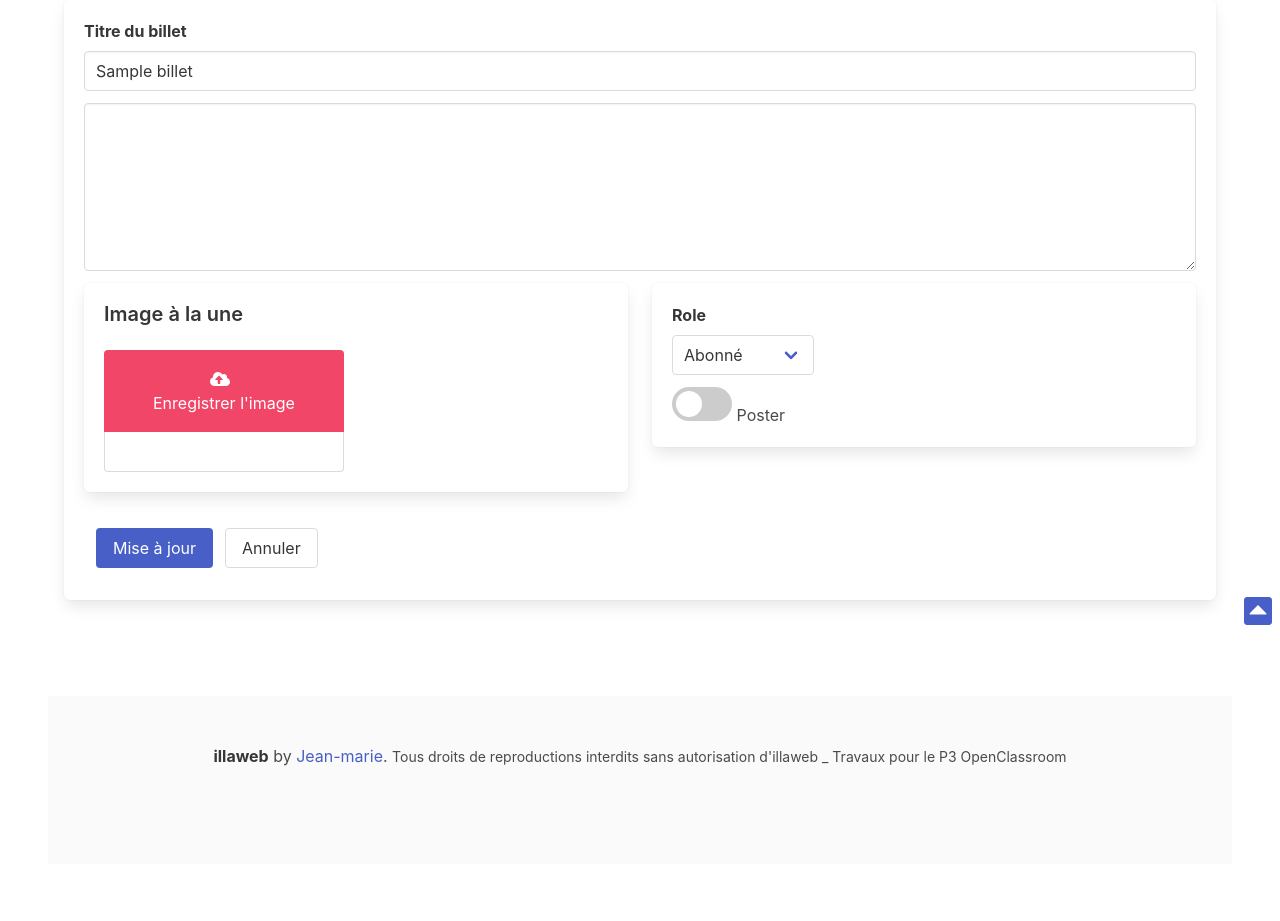
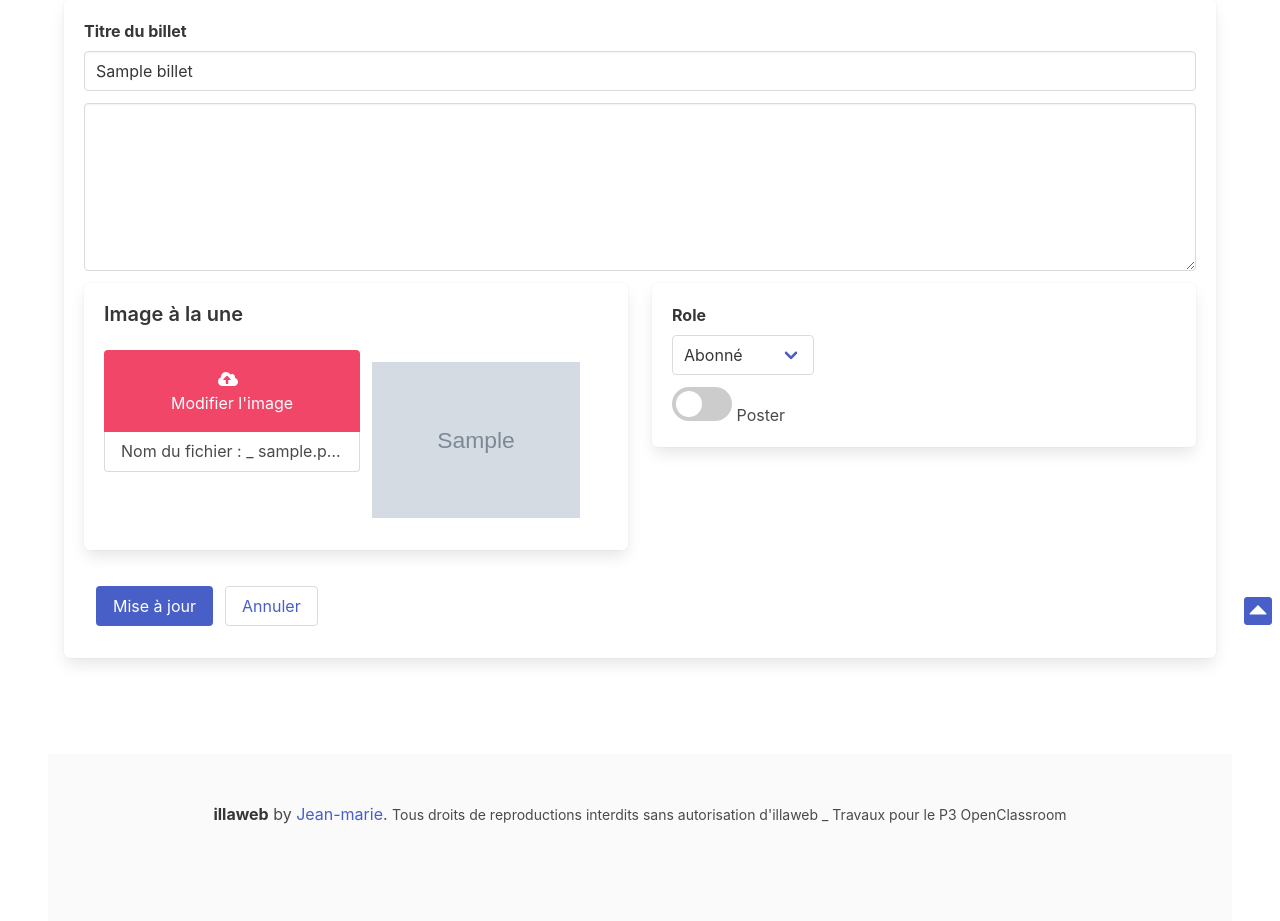
Before and after one commit to illaweb35/Alaska, a PHP site: template Src/Views/Back/Edit_billet.phtml in a window 1280 px wide. Shown: the part 157-1078 px from the top of the page. Before the commit the page ends 923 px from the top, so only its background shows below. Run offline with PHP 8.4, Linux system fonts and the light colour scheme; a user stored in the database is signed in; the template is opened without the code that fills it: most values are stand-ins (such as "Sample title", 1, 10 or a date in 2020); grey boxes marked "Sample" are stand-in pictures; some libraries are stand-ins or nearby versions.

Commit message:
Modifiaction du lien pour le fichier upload image et modification bouton et affichage Edit-billet

```diff
--- a/Src/Managers/billetManager.php
+++ b/Src/Managers/billetManager.php
@@ -86,7 +86,7 @@ class billetManager
         // Insertion de l'image en upload avec enregistrement du nom dans la base et déplacement de l'image dans un dossier sur le site
         try {
             if (isset($_FILES['image'])) {
-                $upload_dir = chmod(\BASEPATH .'img/posts/', 0755);
+                $upload_dir = $_SERVER['DOCUMENT_ROOT'].\BASEPATH.'img/posts/';
                 $imgExt = \strtolower(\pathinfo($imgFile, PATHINFO_EXTENSION));
                 $valid_extensions= array('jpeg', 'jpg', 'png', 'gif');
                 $image = rand(1000, 1000000).".".$imgExt;
@@ -137,7 +137,7 @@ class billetManager
         $imgSize = $_FILES['image']['size'];
 
         if ($imgFile) {
-            $upload_dir = chmod(BASEPATH.'img/posts/', 0755);
+            $upload_dir = $_SERVER['DOCUMENT_ROOT'].\BASEPATH.'img/posts/';
             $imgExt = strtolower(pathinfo($imgFile, PATHINFO_EXTENSION)); // get image extension
             $valid_extensions = array('jpeg', 'jpg', 'png', 'gif'); // valid extensions
             $image = rand(1000, 1000000).".".$imgExt;
--- a/Src/Views/Back/Edit_billet.phtml
+++ b/Src/Views/Back/Edit_billet.phtml
@@ -34,6 +34,8 @@
           <div class="column">
             <div class="box">
               <p class="title is-5">Image à la une</p>
+          <div class="columns">
+            <div class="column">
               <div class="field">
                 <div class="file is-danger has-name is-boxed">
                   <label class="file-label">
@@ -43,15 +45,25 @@
                       <i class="fas fa-cloud-upload-alt"></i>
                     </span>
                     <span class="file-label">
-                    Enregistrer l'image
+                    Modifier l'image
                     </span>
                     </span>
                     <span class="file-name">
-                    <?php if (isset($_POST['image']['name'])) {
-    echo $_POST['image']['name'];
+                      Nom du fichier : _
+                    <?php if (!isset($_POST['image'])) {
+    echo $billets->getImage();
 }?>
                     </span>
                 </label>
+            <div class="column">
+              <figure class="media-left">
+                <p class="image">
+                  <img src="<?= BASEPATH.'img/posts/'.$billets->getImage()?>" alt="<?= $billets->getTitle()?>">
+                </p>
+              </figure>
+            </div>
+            </div>
+          </div>
               </div>
               </div>
               </div>
@@ -84,11 +96,11 @@
             <div class="column">
               <div class="field is-grouped">
                 <div class="control">
-                  <button type="submit" class="button is-link" title="Mettre à jour le commentaire">Mise à jour</button>
+                  <button type="submit" class="button is-link" title="Mettre à jour le Billet">Mise à jour</button>
                 </div>
                 <div class="control">
-                  <button class="button"type="reset" title="effacer et recommencer la saisie">
-                  Annuler
+                  <button class="button" title="Annulé et revenir au billet original">
+                <a href="javascript:history.go(-1)">Annuler</a>
                   </button>
                 </div>
             </div>
```
Also changed, not shown: Web/img/posts/221536.jpg (added), Web/img/posts/506421.jpg (added).
